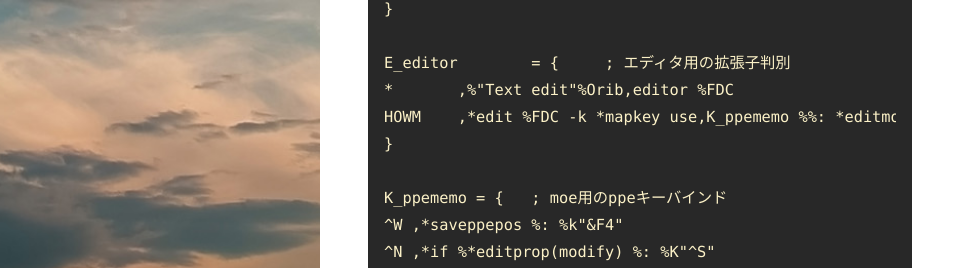
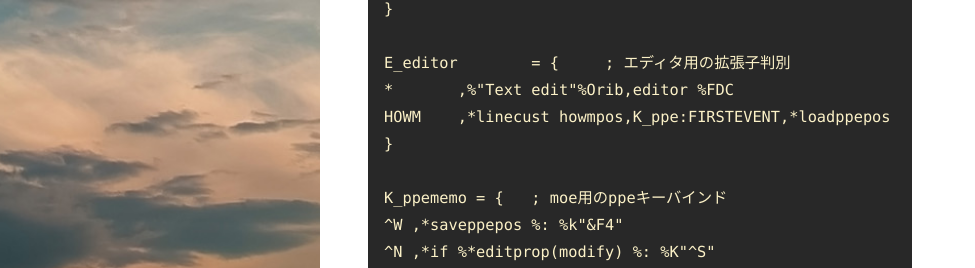
Before and after one commit to tukasa/moe, a Jekyll site: the page built from ppx.md, in a window 1280 px wide and 1400 px high, scrolled down 2693 px. Shown: the part 1124-1392 px from the top of the window, without its empty margins (0-975 px from the left). Built offline with Jekyll 4.4.1, drawn with Linux system fonts in a browser that asks for light colours; nearby versions of some CDN libraries; some of the changed text lies outside the part shown.

Commit message:
微修正

```diff
--- a/ppx.md
+++ b/ppx.md
@@ -114,7 +114,7 @@ howmformat = *insert "= %bn%bn%bn[%*nowdatetime(Y-N-D-HMS)]" %: *cursor -3,2,0
 
 E_editor	= {	; エディタ用の拡張子判別
 *	,%"Text edit"%Orib,editor %FDC
-HOWM	,*edit %FDC -k *mapkey use,K_ppememo %%: *editmode -modify:clear %%: *editmode -modify:silent %%: *loadppepos
+HOWM	,*linecust howmpos,K_ppe:FIRSTEVENT,*loadppepos %%: *linecust howmpos,K_ppe:FIRSTEVENT= %: *edit %FDC -k *mapkey use,K_ppememo
 }
 
 K_ppememo = {	; moe用のppeキーバインド
```
Also changed, not shown: howtouse.md (+1 -1 lines).
